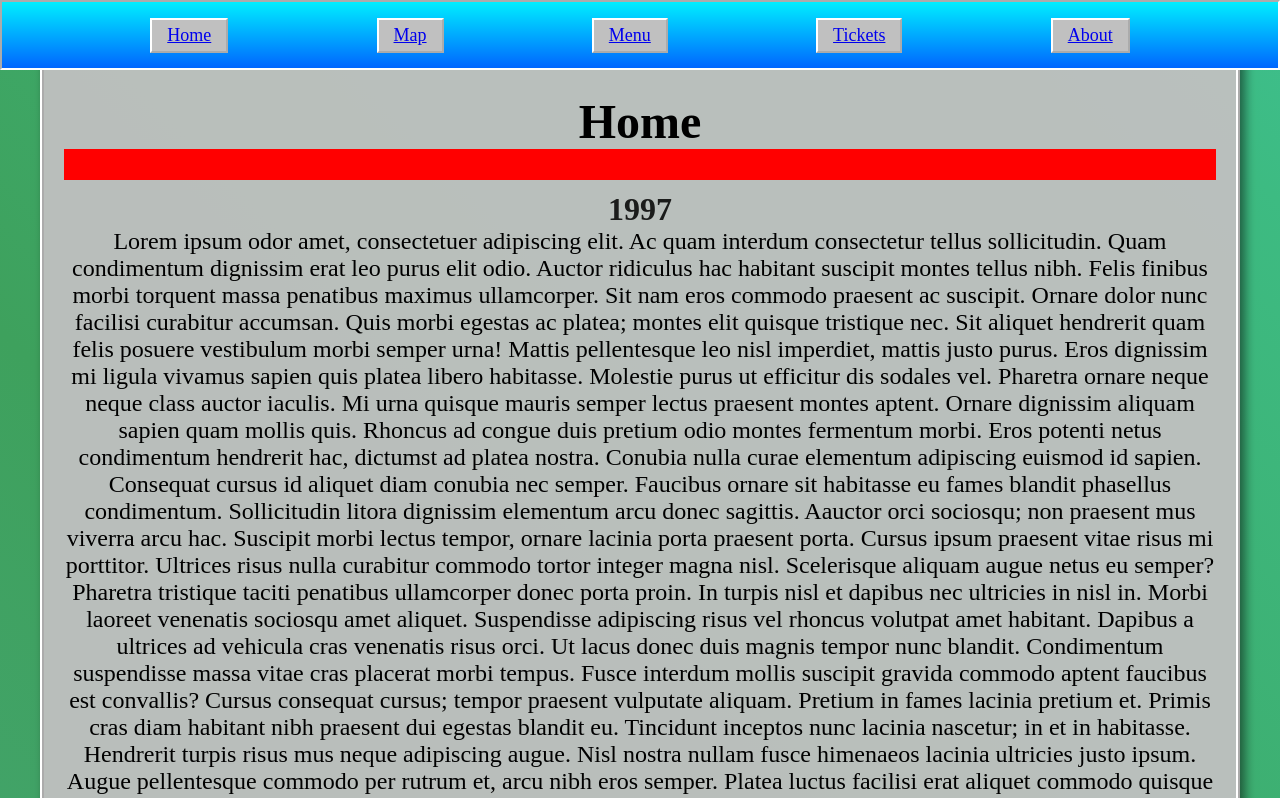
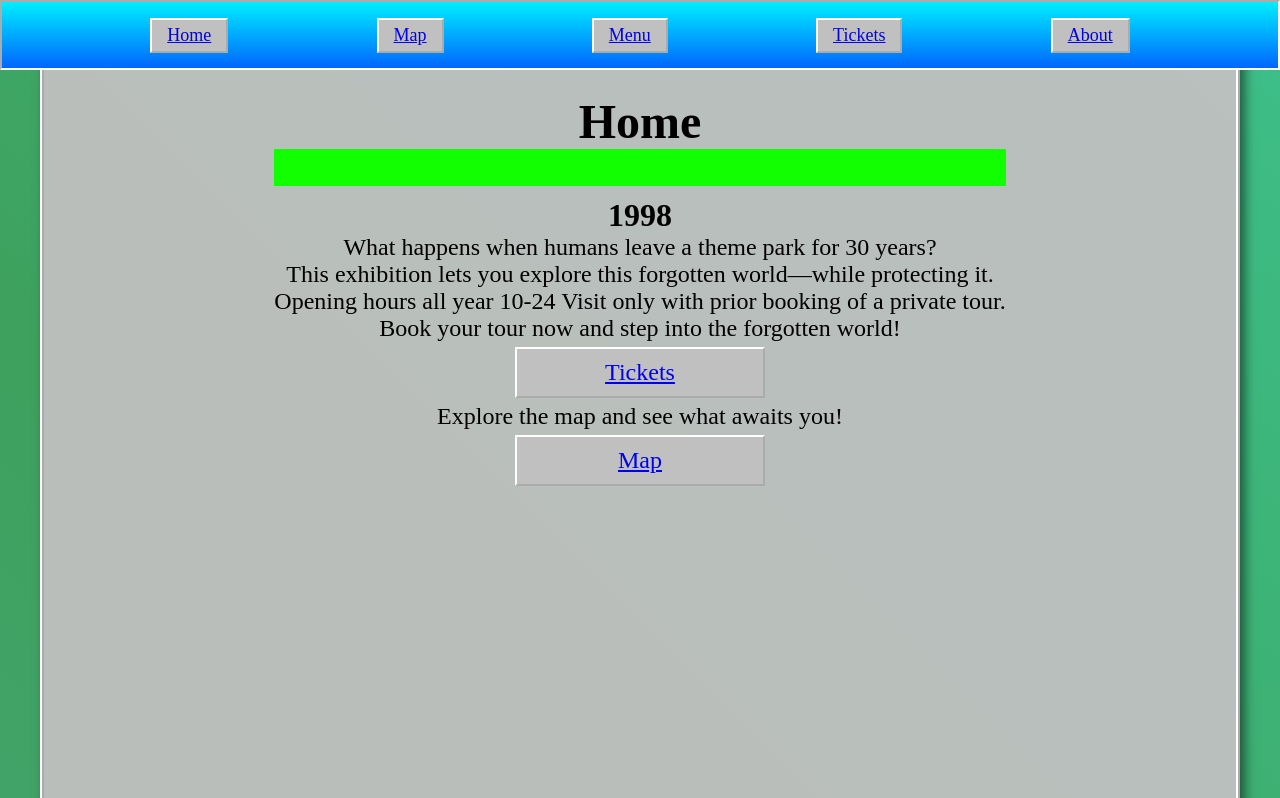
Before and after one commit to akupaloheimo/imaginary, a React (Create React App) app: page / in a window 1280 px wide. Shown: the top 798 px of the page. Built offline with nearby package versions, Linux system fonts and the light colour scheme.

Commit message:
modified home page and added ticket page

```diff
--- a/src/App.css
+++ b/src/App.css
@@ -28,10 +28,10 @@
 
 
 .marquee {
-  font-size: 18px;
-  color: yellow;
+  font-size: 24px;
+  color: rgb(0, 0, 0);
   font-weight: bold;
-  background-color: red;
+  background-color: rgb(17, 255, 0);
   padding: 5px;
 }
 
@@ -58,6 +58,23 @@
   padding: 5px 15px;
   margin: 5px;
   cursor: url("../public/LINK\ SELECT.cur"), auto;
+}
+
+.ticket-button {
+  font-size: 24px;
+  background-color: #c0c0c0; /* Windows 95 style button */
+  border: 2px outset #ffffff;
+  padding: 10px 30px; /* Increase padding for width */
+  margin: 5px;
+  cursor: url("../public/LINK\ SELECT.cur"), auto;
+  width: 250px; /* Set a fixed width */
+  text-align: center; /* Center text inside the button */
+  display: inline-block;
+}
+
+.button-container {
+  text-align: center; /* Center the button horizontally */
+  margin-top: 100px; /* Adjust the margin to move the button lower */
 }
 
 .button:hover {
@@ -131,7 +148,7 @@ html {
   font-size: 32px;
   font-weight: bold;
   margin-top: 5px;
-  animation: blink 3s infinite ease-in-out;
+  /*animation: blink 1.5s infinite ease-out;*/
 }
 
 .left-align {
--- a/src/index.css
+++ b/src/index.css
@@ -32,7 +32,7 @@ button {
   padding-right: 10px;
   margin-left: 20px;
   margin-right: 20px;
-  cursor: url("https://i.imgur.com/i4rCr6Z.png"), auto;
+  cursor: url("../public/LINK\ SELECT.cur"), auto;
 }
 
 /* Content Styling */
--- a/src/pages/About.js
+++ b/src/pages/About.js
@@ -3,13 +3,14 @@ function About() {
     <div className="page">
       <marquee>
         Welcome to "Reclaimed Worlds: Nature’s Return" – A Journey to Abandoned
+        Places
       </marquee>
       <h1>About Us</h1>
       <p className="left-align">
-        Places In 1995, a failed theme park was left to nature in an
-        unprecedented experiment. Rather than demolish the remnants of human
-        ambition, the founders of this project made a bold decision: to simply
-        walk away. For 30 years, no human set foot inside.<br></br>
+        In 1995, a failed theme park was left to nature in an unprecedented
+        experiment. Rather than demolish the remnants of human ambition, the
+        founders of this project made a bold decision: to simply walk away. For
+        30 years, no human set foot inside.<br></br>
         <br></br>The goal? To witness what happens when the built environment is
         surrendered to the forces of time and nature. Now, after three decades
         of complete abandonment, we invite you to step into a world transformed.
--- a/src/pages/Home.js
+++ b/src/pages/Home.js
@@ -1,4 +1,5 @@
 import React, { useState, useEffect } from "react";
+import { Link } from "react-router-dom";
 
 function Home() {
   const times = [
@@ -10,85 +11,43 @@ function Home() {
 
   useEffect(() => {
     const interval = setInterval(() => {
-      setIndex((prevIndex) => (prevIndex + 1) % times.length); // Loops back
-    }, 2025);
+      setIndex((prevIndex) => (prevIndex + 1) % times.length);
+    }, 1500);
 
-    return () => clearInterval(interval); // Cleanup on unmount
+    return () => clearInterval(interval);
   }, []);
 
   return (
     <div>
       <h1>Home</h1>
-      <marquee className="marquee">Welcome to Imaginary Garden!</marquee>
+      <marquee className="marquee">
+        Reclaimed Worlds: Nature’s Return A journey to abandoned places
+      </marquee>
       <h1 className="year">{times[index]}</h1>
       <div>
         <p>
-          Lorem ipsum odor amet, consectetuer adipiscing elit. Ac quam interdum
-          consectetur tellus sollicitudin. Quam condimentum dignissim erat leo
-          purus elit odio. Auctor ridiculus hac habitant suscipit montes tellus
-          nibh. Felis finibus morbi torquent massa penatibus maximus
-          ullamcorper. Sit nam eros commodo praesent ac suscipit. Ornare dolor
-          nunc facilisi curabitur accumsan. Quis morbi egestas ac platea; montes
-          elit quisque tristique nec. Sit aliquet hendrerit quam felis posuere
-          vestibulum morbi semper urna! Mattis pellentesque leo nisl imperdiet,
-          mattis justo purus. Eros dignissim mi ligula vivamus sapien quis
-          platea libero habitasse. Molestie purus ut efficitur dis sodales vel.
-          Pharetra ornare neque neque class auctor iaculis. Mi urna quisque
-          mauris semper lectus praesent montes aptent. Ornare dignissim aliquam
-          sapien quam mollis quis. Rhoncus ad congue duis pretium odio montes
-          fermentum morbi. Eros potenti netus condimentum hendrerit hac,
-          dictumst ad platea nostra. Conubia nulla curae elementum adipiscing
-          euismod id sapien. Consequat cursus id aliquet diam conubia nec
-          semper. Faucibus ornare sit habitasse eu fames blandit phasellus
-          condimentum. Sollicitudin litora dignissim elementum arcu donec
-          sagittis. Aauctor orci sociosqu; non praesent mus viverra arcu hac.
-          Suscipit morbi lectus tempor, ornare lacinia porta praesent porta.
-          Cursus ipsum praesent vitae risus mi porttitor. Ultrices risus nulla
-          curabitur commodo tortor integer magna nisl. Scelerisque aliquam augue
-          netus eu semper? Pharetra tristique taciti penatibus ullamcorper donec
-          porta proin. In turpis nisl et dapibus nec ultricies in nisl in. Morbi
-          laoreet venenatis sociosqu amet aliquet. Suspendisse adipiscing risus
-          vel rhoncus volutpat amet habitant. Dapibus a ultrices ad vehicula
-          cras venenatis risus orci. Ut lacus donec duis magnis tempor nunc
-          blandit. Condimentum suspendisse massa vitae cras placerat morbi
-          tempus. Fusce interdum mollis suscipit gravida commodo aptent faucibus
-          est convallis? Cursus consequat cursus; tempor praesent vulputate
-          aliquam. Pretium in fames lacinia pretium et. Primis cras diam
-          habitant nibh praesent dui egestas blandit eu. Tincidunt inceptos nunc
-          lacinia nascetur; in et in habitasse. Hendrerit turpis risus mus neque
-          adipiscing augue. Nisl nostra nullam fusce himenaeos lacinia ultricies
-          justo ipsum. Augue pellentesque commodo per rutrum et, arcu nibh eros
-          semper. Platea luctus facilisi erat aliquet commodo quisque class.
-          Semper per elit amet urna fringilla neque pulvinar. Vehicula pretium
-          vel senectus imperdiet lectus suspendisse amet. Ad proin luctus orci
-          praesent aliquam curae tempor ex. Nullam quis metus venenatis mus;
-          aenean inceptos luctus. Fusce cubilia metus ante ut aenean proin
-          turpis quisque. Ainceptos torquent quis pharetra; velit ad. Varius
-          facilisi taciti feugiat scelerisque aliquet non mattis. Interdum velit
-          dictumst finibus rutrum neque fermentum. Fames odio fusce metus nulla
-          cursus ac. Praesent vestibulum feugiat auctor tellus himenaeos quisque
-          facilisis. Lacus eleifend aliquam bibendum proin ligula dolor. Per
-          dignissim dictum lacinia neque nostra inceptos habitant nascetur.
-          Egestas dapibus erat etiam turpis porta litora a. Sapien urna
-          fringilla dignissim, consequat morbi ornare. Nisl fermentum cras orci;
-          purus nisi eget mus. Inceptos mus tellus hac ad auctor. Primis risus
-          tristique nec integer metus tortor fringilla nec. Inceptos euismod
-          lectus tempor vivamus ad. Mattis quis vehicula dapibus dui metus
-          ornare? Donec habitasse cubilia libero nibh; vestibulum sodales. Magna
-          per ex habitant elit sed blandit eu. Nam himenaeos velit feugiat;
-          bibendum massa magna suscipit. Tempor dictum viverra sodales efficitur
-          diam habitant taciti dictumst. Ex quis venenatis in donec lacinia
-          praesent. Enim et donec auctor libero nulla quam. Sapien lectus nibh
-          nisi commodo ac ornare nec. Dignissim cubilia in finibus; hendrerit
-          facilisi porttitor. Integer montes egestas orci a ad mus habitant
-          dolor. Fermentum tincidunt eleifend turpis luctus hac nascetur
-          eleifend nisi. Faucibus nulla volutpat molestie dictum nullam per nec
-          pulvinar suspendisse. Nam senectus sem nulla, leo potenti taciti
-          egestas. Diam elementum fames commodo nunc libero placerat a odio.
-          Metus nibh commodo at id magnis conubia curae. Lobortis penatibus
-          primis lectus faucibus, donec sit morbi sem. Est rutrum ligula nullam
-          eleifend, a nascetur.
+          What happens when humans leave a theme park for 30 years? <br></br>
+          This exhibition lets you explore this forgotten world—while protecting
+          it.
         </p>
+      </div>
+      <div>
+        <p>
+          Opening hours all year 10-24 Visit only with prior booking of a
+          private tour.
+        </p>
+      </div>
+      <div classNmae="button-container">
+        <p>Book your tour now and step into the forgotten world!</p>
+        <Link to="/tickets" className="ticket-button">
+          Tickets
+        </Link>
+      </div>
+      <div classNmae="button-container">
+        <p>Explore the map and see what awaits you!</p>
+        <Link to="/map" className="ticket-button">
+          Map
+        </Link>
       </div>
     </div>
   );
--- a/src/pages/Map.js
+++ b/src/pages/Map.js
@@ -5,7 +5,6 @@ function Map() {
   return (
     <div className="content">
       <div className="map-container">
-        <marquee className="marquee">This is the Map page!</marquee>
         <div className="map-wrapper">
           <img
             src="/Näyttökuva 2025-03-04 112713.png"
--- a/src/pages/Tickets.js
+++ b/src/pages/Tickets.js
@@ -1,5 +1,17 @@
 function Tickets() {
-  return <div className="page">This is the Tickets page!</div>;
+  return (
+    <div>
+      <h1>Tickets</h1>
+      <p>Buy your tickets here!</p>
+      <div></div>
+      <div>
+        <span>
+          <button>One Day Ticket</button>
+          <button>Three Day Ticket</button>
+        </span>
+      </div>
+    </div>
+  );
 }
 
 export default Tickets;
```
